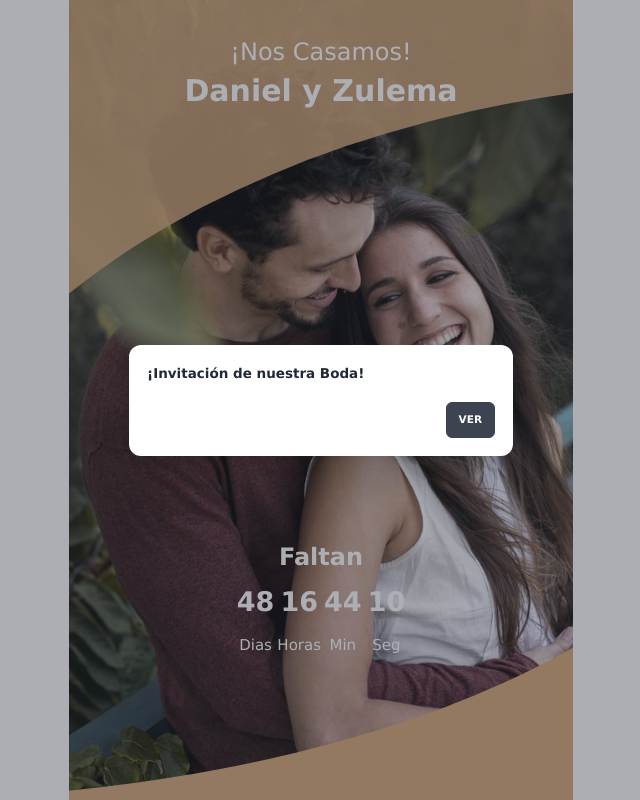
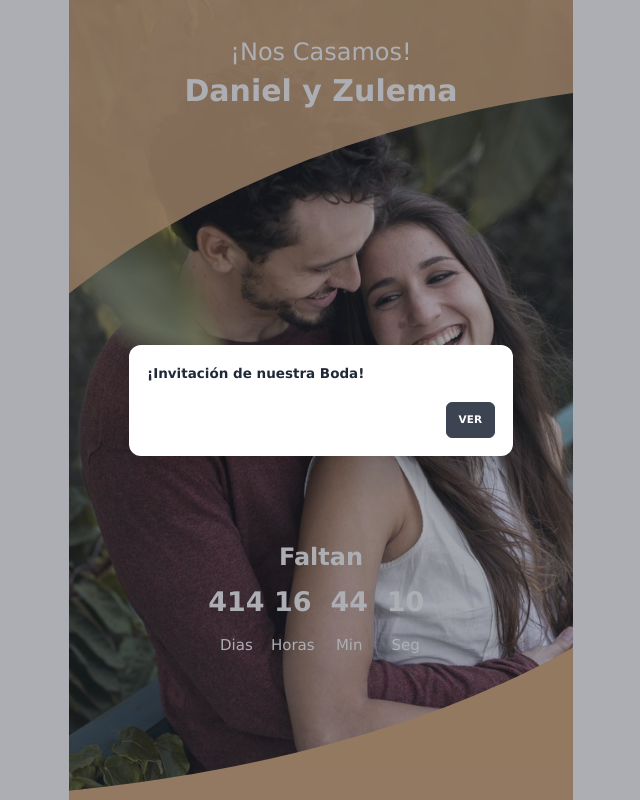
Before and after one commit to facu1/xv-invitation, a React (Vite) app: page / in a window 1280 px wide. Shown: the top 800 px of the page, without its empty margins (319-959 px from the left). Built offline with nearby package versions, Linux system fonts and the light colour scheme.

Commit message:
update timer

```diff
--- a/src/components/Presentation/Presentation.tsx
+++ b/src/components/Presentation/Presentation.tsx
@@ -9,7 +9,7 @@ export const Presentation = () => {
   const [secondsLeft, setSecondsLeft] = useState<number>(0)
 
   useEffect(() => {
-    const countDownDate = new Date('2023-04-04T21:00').getTime()
+    const countDownDate = new Date('2024-04-04T21:00').getTime()
     const intervalId = setInterval(() => {
       const nowDate = new Date().getTime()
       const distance = countDownDate - nowDate
```
